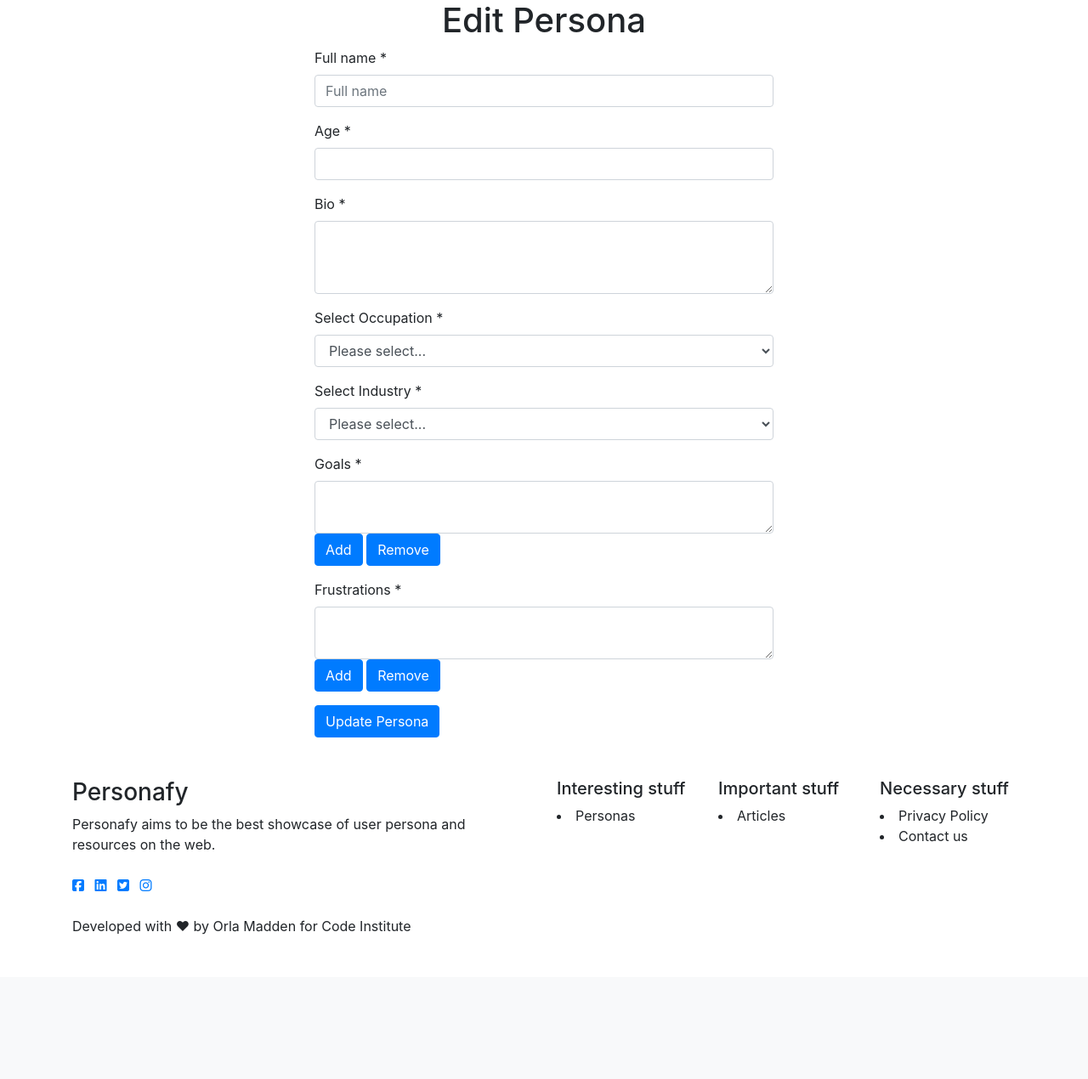
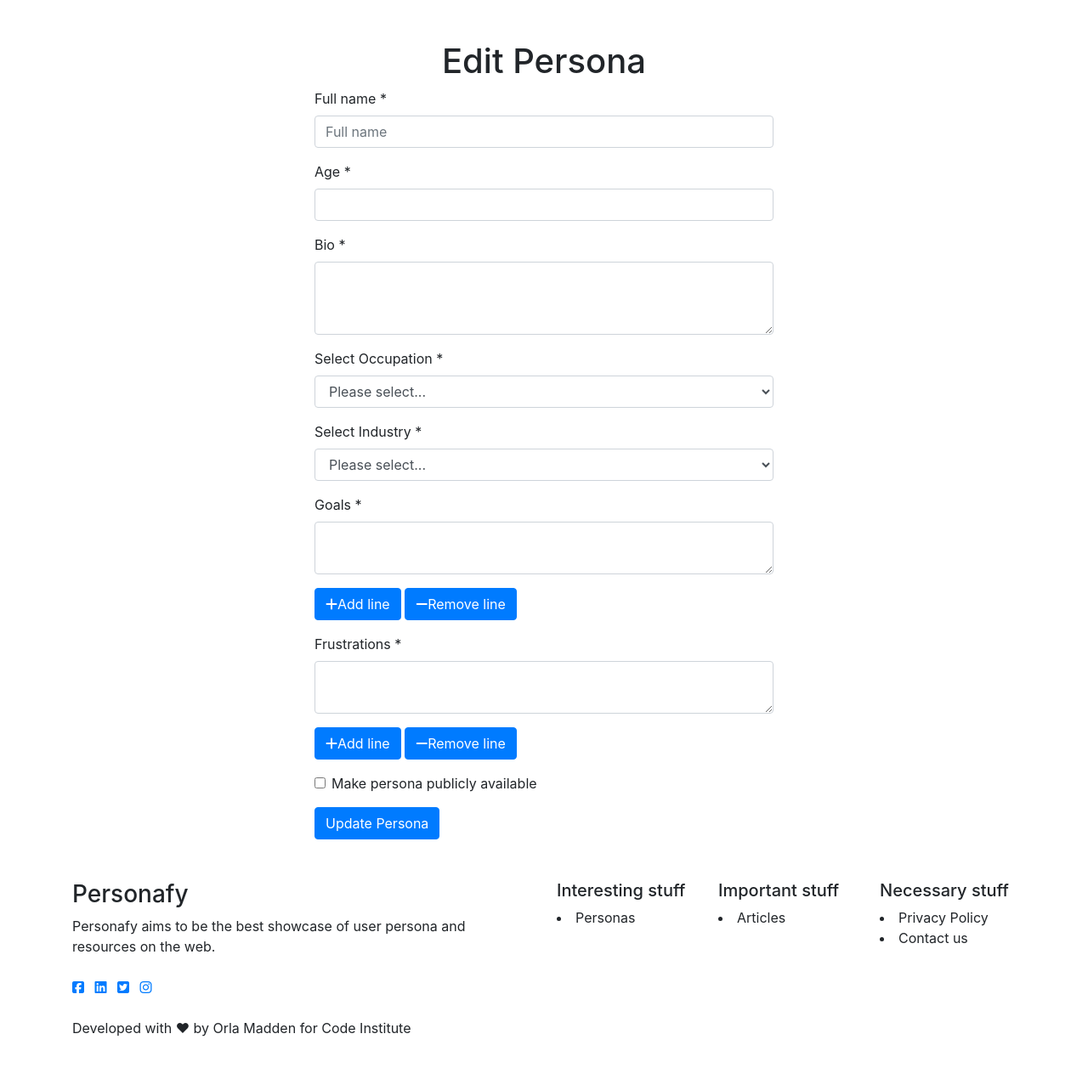
Before and after one commit to orlamadden/personafy, a Flask app: template templates/edit-persona.html in a window 1280 px wide. Shown: the part 56-1326 px from the top of the page at 85% size. Before the commit the page ends 1156 px from the top, so only its background shows below. Run offline with Flask 2, Linux system fonts and the light colour scheme; the template is opened without the code that fills it, so the values that code supplies are empty; some libraries are stand-ins or nearby versions.

Commit message:
fixed form layout, included persona data from bio, goals and frustrations to edit

```diff
--- a/templates/edit-persona.html
+++ b/templates/edit-persona.html
@@ -1,6 +1,9 @@
 {% extends 'base.html' %} {% block content %}
-
+<div class="container mt-5">
+  <div class="row">
+    <div class="col-sm-12">
 <h1 class="text-center">Edit Persona</h1>
+</div></div></div>
 <div class="container">
   <div class="row justify-content-center">
     <div class="col-6">
@@ -31,10 +34,10 @@
           <textarea
             class="form-control"
             name="bio"
+            type="text"
             id="bio"
             rows="3"
-            value="{{ persona.bio }}"
-          ></textarea>
+          >{{ persona.bio }}</textarea>
         </div>
         <div class="form-group">
           <label for="occupation">Select Occupation *</label>
@@ -68,24 +71,52 @@
         <div class="form-group">
           <label for="goals">Goals *</label>
           <textarea
-            class="form-control"
+            class="form-control mb-3"
             name="goals"
             id="goals"
             rows="2"
-          ></textarea>
-          <button type="button" class="btn btn-primary">Add</button>
-          <button type="button" class="btn btn-primary">Remove</button>
+            required
+          >{{ persona.goals }}</textarea>
+          <button type="button" class="btn btn-primary">
+            <i class="fas fa-plus"></i><span>Add line</span>
+          </button>
+          <button type="button" class="btn btn-primary">
+            <i class="fas fa-minus"></i><span>Remove line</span>
+          </button>
         </div>
         <div class="form-group">
           <label for="frustrations">Frustrations *</label>
           <textarea
-            class="form-control"
+            class="form-control mb-3"
             id="frustrations"
             name="frustrations"
             rows="2"
-          ></textarea>
-          <button type="button" class="btn btn-primary">Add</button>
-          <button type="button" class="btn btn-primary">Remove</button>
+            required
+          >{{ persona.frustrations }}</textarea>
+          <button type="button" class="btn btn-primary">
+            <i class="fas fa-plus"></i><span>Add line</span>
+          </button>
+          <button type="button" class="btn btn-primary">
+            <i class="fas fa-minus"></i><span>Remove line</span>
+          </button>
+        </div>
+        <div class="form-group">
+          <div class="form-check">
+            <input
+              class="form-check-input"
+              type="checkbox"
+              id="make_public"
+              name="make_public"
+            />
+            <label
+              class="form-check-label"
+              for="make_public"
+              name="make_public"
+              id="make_public"
+            >
+              Make persona publicly available
+            </label>
+          </div>
         </div>
 
         <button type="submit" class="btn btn-primary">Update Persona</button>
```
